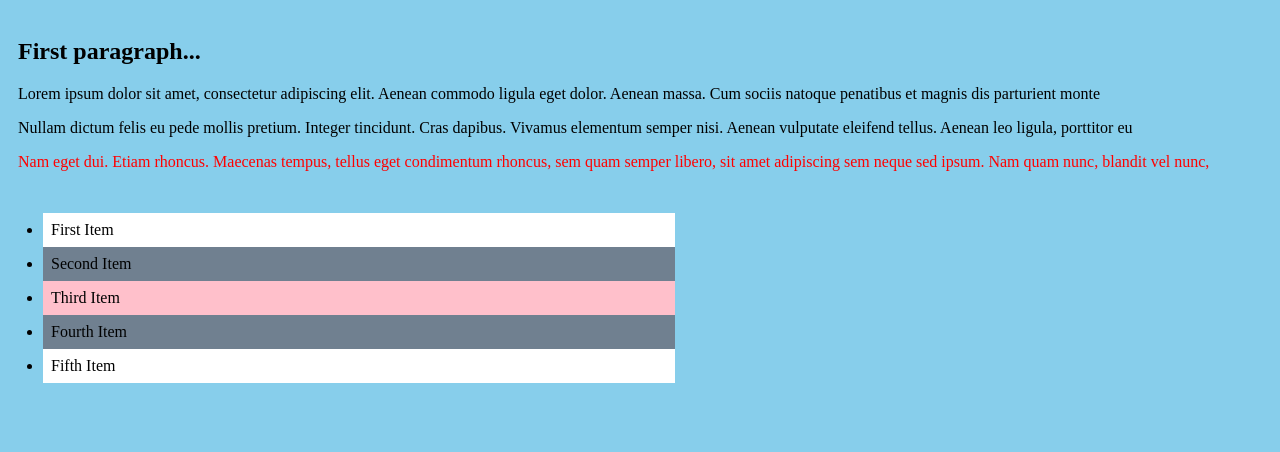
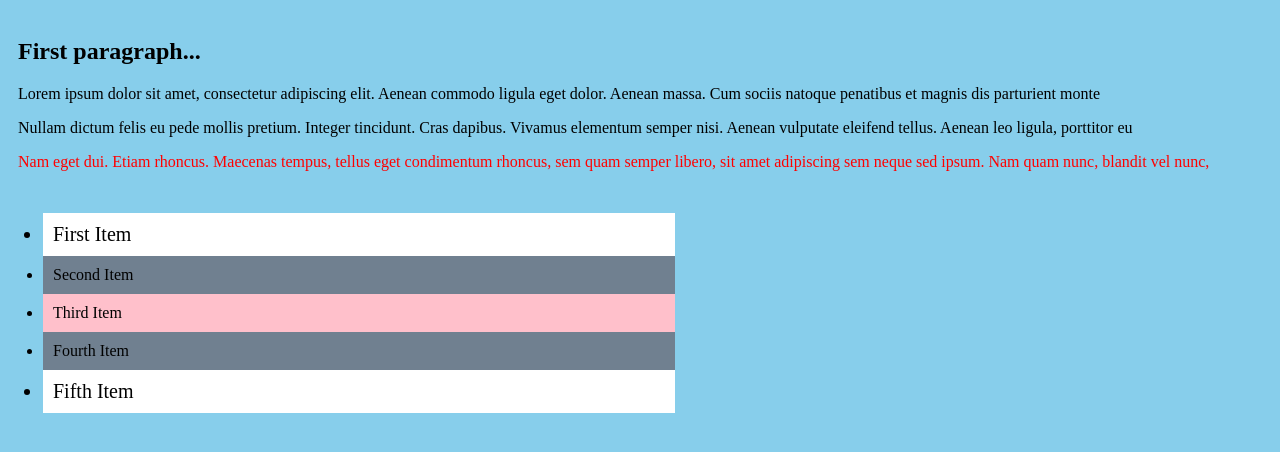
Before and after one commit to acciojob/pseudo-classes-shazebkhan02, a website: page main.html in a window 1280 px wide. Drawn offline with Linux system fonts and the light colour scheme.

Commit message:
created a submission

```diff
--- a/styles.css
+++ b/styles.css
@@ -1,4 +1,5 @@
 /*  your css code here. If applicable */
+
 :root {
     background-color: rgb(135, 206, 235);
 }
@@ -20,7 +21,7 @@ ul {
     padding-left: 35px;
 }
 li {
-    padding: 8px;
+    padding: 10px;
 }
 li:nth-child(odd) {
     background-color: white;
@@ -31,3 +32,7 @@ li:nth-child(even) {
 li:nth-child(3) {
     background-color: pink;
 }
+li:first-child,
+li:last-child {
+    font-size: 20px;
+}
```
